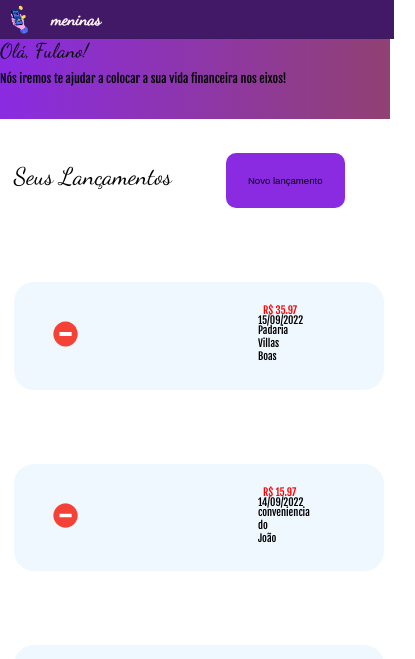
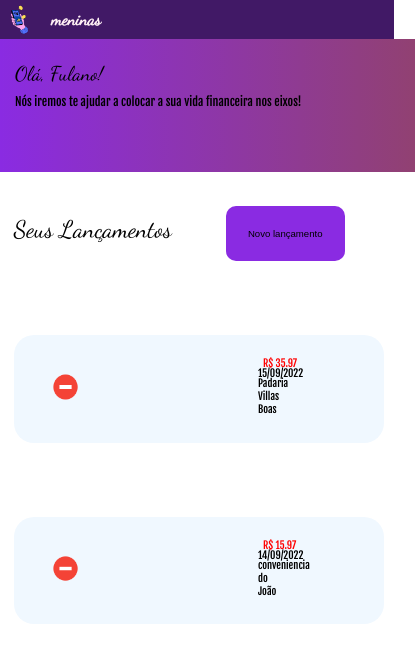
Before and after one commit to XxCauexX/aplicativoWeb0.3, a plain HTML site: page index.html in a window 390 px wide. Shown: the top 659 px of the page, 415 px wide, since content can reach past the window. Drawn offline with Linux system fonts and the light colour scheme.

Commit message:
Update styleMobile.css

```diff
--- a/styleMobile.css
+++ b/styleMobile.css
@@ -17,7 +17,7 @@
         font-family: 'Fjalla One', sans-serif;
         font-size: 20px;
         background-image: linear-gradient(to right,blueviolet, #914172 );
-        padding: 23px -100px 30px 15px;
+        padding: 23px 10px 30px 15px;
         height: 80px;
         width: 100%;
     }
```
